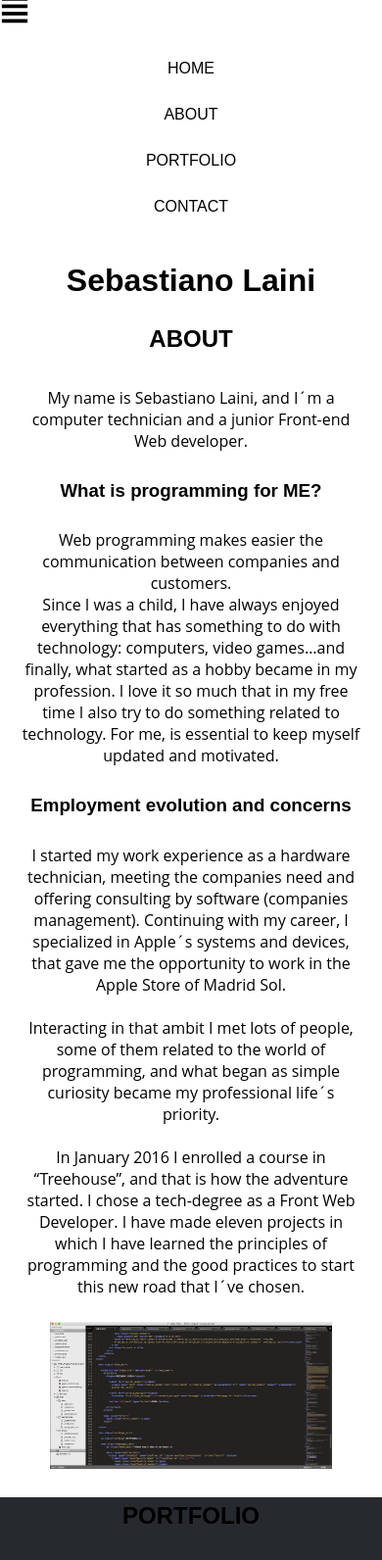
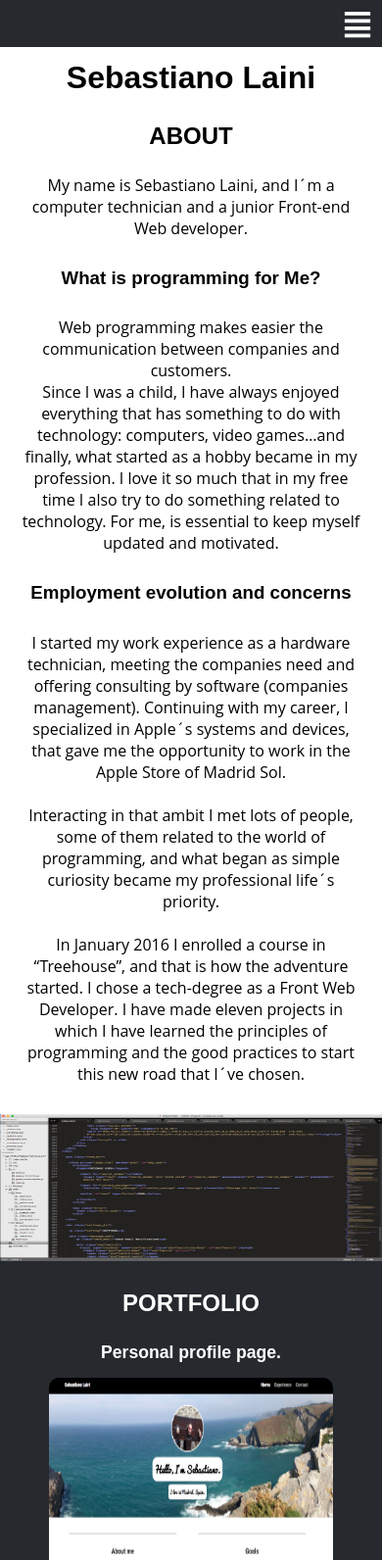
Before and after one commit to sebalaini/Twelfth_Project_Treehouse.com, a plain HTML site: page index.html in a window 390 px wide. Shown: the top 1592 px of the page at 98% size. Drawn offline with nearby package versions, Linux system fonts and the light colour scheme.

Commit message:
nav layout

```diff
--- a/index.html
+++ b/index.html
@@ -14,11 +14,13 @@
 
   <header class="header">
 
-  <svg id="menu" x="0px" y="0px" width="30px" height="30px" viewBox="0 0 512 512">
-    <g>
-      <path d="M32,480h448v-64H32V480z M32,352h448v-64H32V352z M32,224h448v-64H32V224z M32,32v64h448V32H32z"/>
-    </g>
-  </svg>
+  <div id="fixed_nav">
+    <svg id="menu" class="clearfix" x="0px" y="0px" width="30px" height="30px" viewBox="0 0 512 512">
+      <g>
+        <path d="M32,480h448v-64H32V480z M32,352h448v-64H32V352z M32,224h448v-64H32V224z M32,32v64h448V32H32z"/>
+      </g>
+    </svg>
+  </div>
 
     <ul class="nav">
       <li><a href="#">HOME</a></li>
@@ -27,14 +29,14 @@
       <li><a href="#contact">CONTACT</a></li>
     </ul>
 
-        <H1 class="name" >Sebastiano Laini</H1>
+    <H1 id="name" >Sebastiano Laini</H1>
   </header>
 
   <div id="about" class="clearfix">
     <h2>ABOUT</h2>
       <p>My name is Sebastiano Laini, and I´m a computer technician and a junior Front-end Web developer.</p>
 
-        <h3>What is programming for ME?</h3>
+        <h3>What is programming for Me?</h3>
           <p>Web programming makes easier the communication between companies and customers.
           <br>
           Since I was a child, I have always enjoyed everything that has something to do with technology: computers, video games…and finally, what started as a hobby became in my profession. I love it so much that in my free time I also try to do something related to technology. For me, is essential to keep myself updated and motivated.</p>
--- a/js/main.js
+++ b/js/main.js
@@ -1,4 +1,18 @@
 $(document).ready(function(){
+
+/***************
+MENU BTN
+***************/
+
+$("#menu").click(function() {
+	$( ".nav" ).toggle();
+});
+
+
+
+/***************
+REPO & LIVE BTN
+***************/
 
 $("#repository1").click(function() {
 	window.open("https://github.com/sebalaini/First_Project_Treehouse.com");
--- a/scss/base/_base.scss
+++ b/scss/base/_base.scss
@@ -7,14 +7,23 @@ GENERAL
 }
 
 .wrapper {
-  margin: 0 auto;
+  margin: 5px auto;
   max-width: 1200px;
+}
+
+div {
+  margin: 5px auto;
+  width: 100%;
+  text-align: center;
 }
 
 p {
 	font-family: 'Open Sans', sans-serif;
 	font-size: 1em;
   font-weight: normal;
+  text-align: center;
+  margin: 10px auto;
+  padding: 10px 5%;
 }
 
 a {
@@ -29,14 +38,9 @@ ul {
 
 .screenshot {
   margin: 5px auto;
-  max-width: 500px;
+  width: 100%;
   height: 150px;
-}
-
-.img_div {
-  margin: 0 auto;
-  width: 100%;
-  text-align: center;
+  margin-bottom: -10px;
 }
 
 
@@ -46,14 +50,15 @@ BODY
 ***************/
 
 h2 {
- text-align: center;
-padding: 5px 0;
+  text-align: center;
+  margin: 5px auto;
+  padding: 5px 0;
 }
 
 
 
 .clearfix:after {
-   content: "";
-   display: table;
-   clear: both;
+  content: "";
+  display: table;
+  clear: both;
 }
--- a/scss/base/_variables.scss
+++ b/scss/base/_variables.scss
@@ -5,7 +5,5 @@ COLOR
 $white: #fff;
 $black: #000;
 $grey: #565559;
-$blue: #26292E;
-$violet: #6060cd;
-$green: #66b446;
-$light_green: #abf38d;
+$dark_blue: #26292e;
+$blue: #478dce;
--- a/scss/components/_buttons.scss
+++ b/scss/components/_buttons.scss
@@ -9,8 +9,8 @@ button {
 	text-align: center;
 	padding: 5px;
 	margin: 10px auto;
-	background: $violet;
+	background: $blue;
 	border: none;
-	border-radius: 20px;
-	color: $green;
+	border-radius: 10px;
+	color: $white;
 }
--- a/scss/components/_icons.scss
+++ b/scss/components/_icons.scss
@@ -0,0 +1,9 @@
+/***************
+MENU
+***************/
+
+#menu {
+	margin: 10px;
+	float: right;
+	fill: $white;
+}
--- a/scss/components/_typography.scss
+++ b/scss/components/_typography.scss
@@ -0,0 +1,7 @@
+/***************
+PORTFOLIO
+***************/
+
+#portfolio {
+	color: $white;
+}
--- a/scss/layout/_containers.scss
+++ b/scss/layout/_containers.scss
@@ -13,10 +13,11 @@ PORTFOLIO
 ***************/
 
 .port_div {
-	background: $blue;
+	background: $dark_blue;
 	margin: 0 auto;
 	width: 100%;
 	text-align: center;
+	padding-top: 20px;
 }
 
 .gallery {
@@ -40,6 +41,7 @@ img.project {
 	width: 290px;
 	height: 310px;
 	margin-bottom: 10px;
+	border-radius: 10px;
 }
 
 .gallery li p {
@@ -49,7 +51,9 @@ img.project {
 
 .gallery h2 {
 	margin-bottom: 10px;
+	margin-top: 10px;
 	color: $white;
+	font-size: 1.1em;
 }
 
 
--- a/scss/layout/_header.scss
+++ b/scss/layout/_header.scss
@@ -1,6 +1,16 @@
 /***************
 HEADER
 ***************/
+
+#fixed_nav {
+	max-width: 1200px;
+	height: 50px;
+	margin: 0 auto;
+	background: $dark_blue;
+	position: fixed;
+	margin-top: -16px;
+	border-bottom: 2px solid $white;
+}
 
 .header {
   margin-top: -5px;
@@ -11,14 +21,12 @@ h1 {
  	font-size: 2em;
 }
 
-p {
- 	text-align: center;
- 	margin: 10px auto;
- 	padding: 10px 5%;
+.intro {
+  padding: 40px;
 }
 
-.intro {
-  padding: 40px;
+#name {
+	padding-top: 45px;
 }
 
 
@@ -28,9 +36,19 @@ NAV
 ***************/
 
 .nav {
+	display: none;
+	width: 100%;
 	text-align: center;
- 	padding: 10px;
- 	margin: 5px 0 20px;
+ 	margin: 0 auto;
+ 	margin-top: 34px;
+ 	padding-left: 0;
+ 	position: fixed;
+	background: $dark_blue;
+	border-bottom: 2px solid $white;
+}
+
+.nav a {
+	color: $white;
 }
 
 .nav ul {
```
Also changed, not shown: css/main.css, img/pro10.png, img/pro2_5.png, img/pro3.png, img/pro6.png, img/pro7.png, 1 other file.
